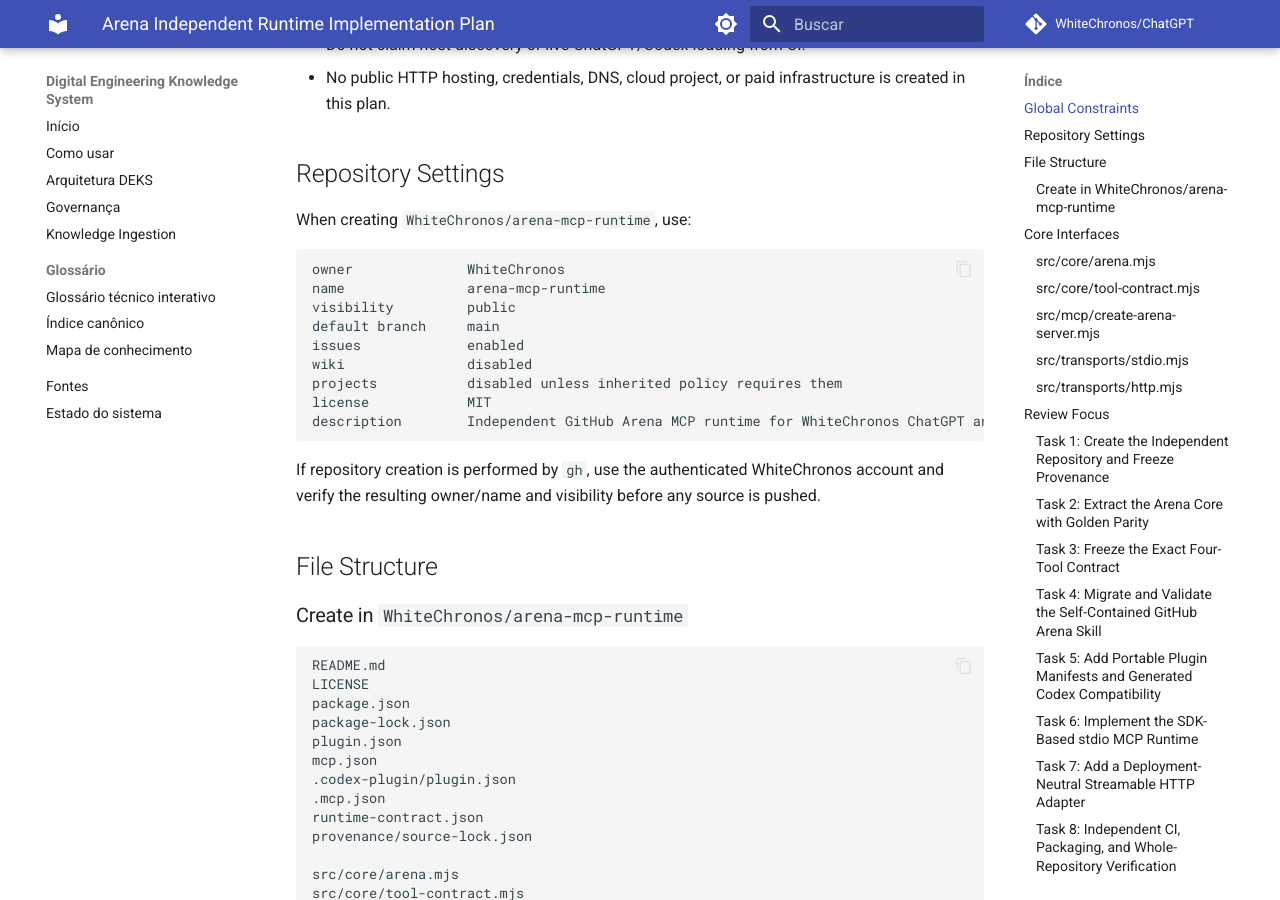
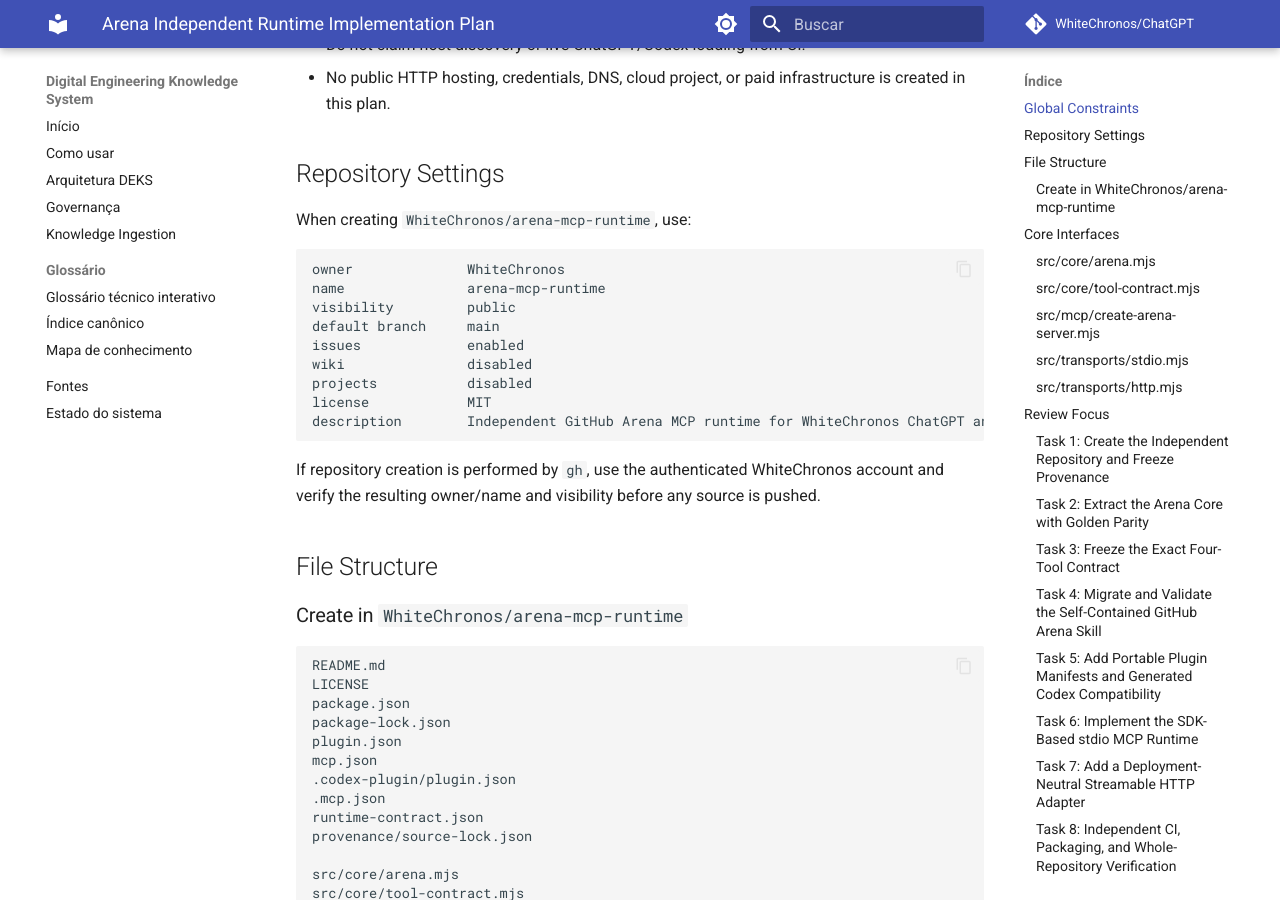
Before and after one commit to WhiteChronos/ChatGPT, an MkDocs documentation site: the page built from docs/superpowers/plans/2026-10-03-arena-independent-runtime.md, in a window 1280 px wide and 900 px high, scrolled down 1909 px. Built offline with MkDocs 1.6.1 and Material for MkDocs 9.7.7, drawn with Linux system fonts in a browser that asks for light colours; comment, search, counter and statistics services are not loaded; some of the changed lines change nothing that is shown; some of the changed text lies outside the part shown.

Commit message:
docs: harden Arena independent runtime plan

````diff
--- a/docs/superpowers/plans/2026-10-03-arena-independent-runtime.md
+++ b/docs/superpowers/plans/2026-10-03-arena-independent-runtime.md
@@ -52,7 +52,7 @@
 default branch     main
 issues             enabled
 wiki               disabled
-projects           disabled unless inherited policy requires them
+projects           disabled
 license            MIT
 description        Independent GitHub Arena MCP runtime for WhiteChronos ChatGPT and Codex integrations.
 ```
@@ -234,7 +234,7 @@
     "node": ">=22 <23"
   },
   "scripts": {
-    "test": "node --test tests/**/*.test.mjs"
+    "test": "node --test"
   },
   "dependencies": {
     "@modelcontextprotocol/sdk": "1.32.0",
@@ -263,7 +263,7 @@
 Run:
 
 ```bash
-npm test -- --test-name-pattern="repository contract"
+node --test --test-name-pattern="repository contract" tests/contract/repository-contract.test.mjs
 ```
 
 Expected: FAIL because runtime-contract/provenance are not complete yet.
````
